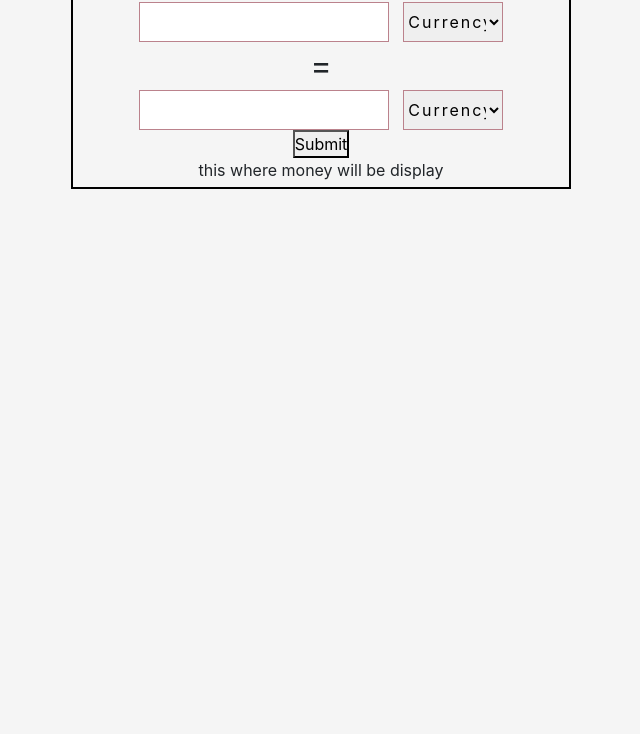
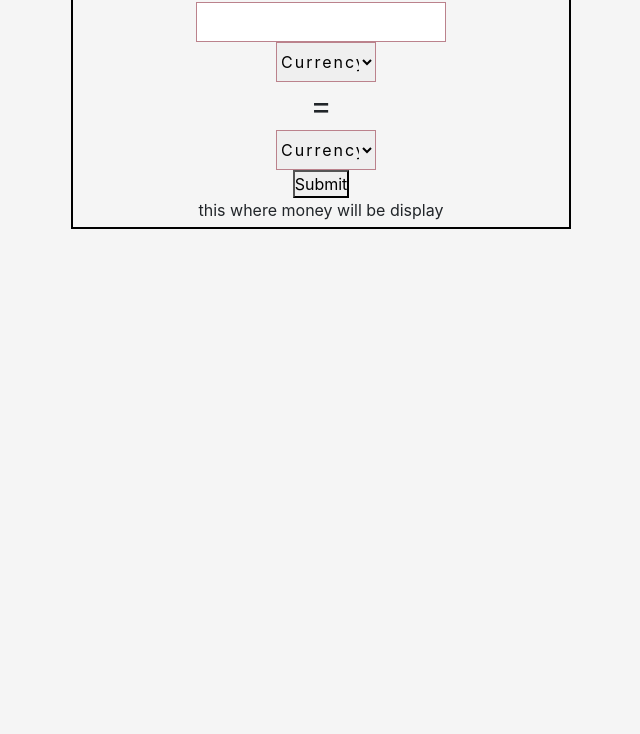
Before and after one commit to RemyXVX/Currency-Exchange-Rate, a website built with webpack: page src/index.html in a window 1280 px wide. Shown: the part 66-800 px from the top of the page, without its empty margins (319-959 px from the left). Built offline with nearby package versions, Linux system fonts and the light colour scheme.

```diff
--- a/src/index.html
+++ b/src/index.html
@@ -18,13 +18,14 @@
         <form class="formSubmission"  id="form">
           <div>
             <input type="text">
+          </div>
+          <div>
             <select>
               <option value="currency" id="number1">Currency1</option>
             </select>
           </div>
           <span class="equal">=</span>
           <div>
-            <input type="text">
             <select>
               <option value="currency" id="number2">Currency2</option>
             </select>
```
